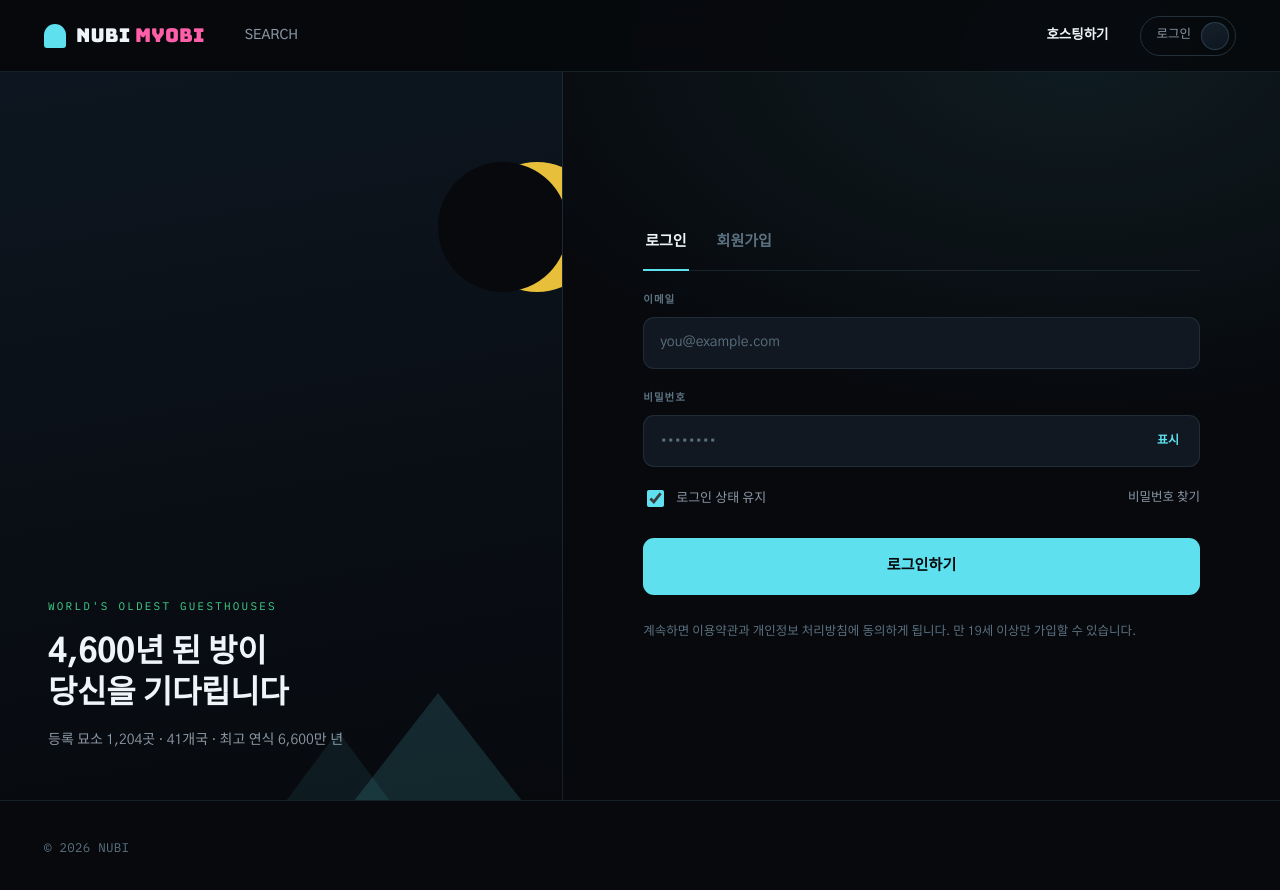
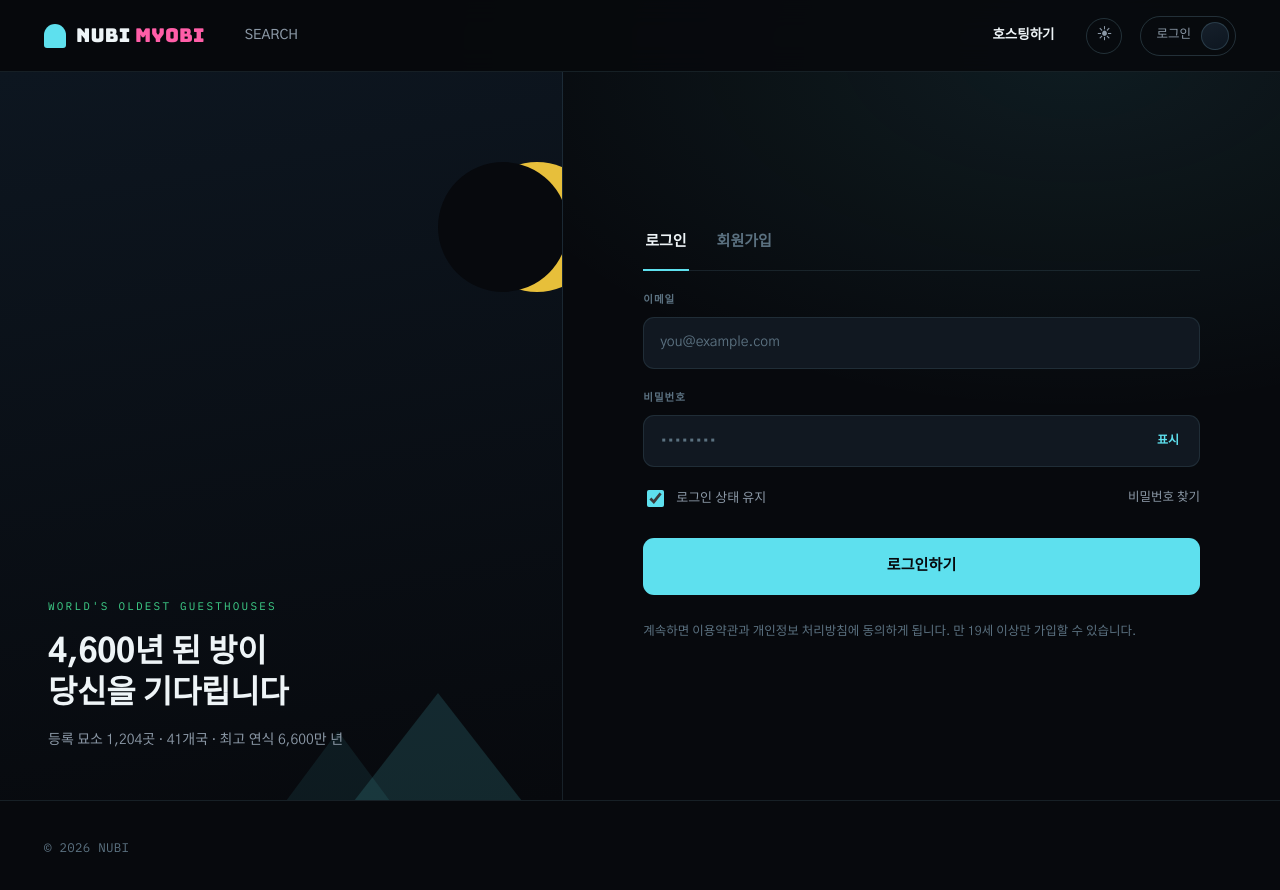
Before and after one commit to jiy0-0nv/nubi, a React (Vite) app in the folder frontend/: page /login in a window 1280 px wide. Shown: the top 890 px of the page. Built offline with nearby package versions, Linux system fonts and the light colour scheme; a web font is replaced by a local one.

Commit message:
라이트모드를 만들었어요

```diff
--- a/frontend/index.html
+++ b/frontend/index.html
@@ -16,6 +16,17 @@
     />
 
     <title>Nubi</title>
+
+    <!-- 라이트모드 저장값을 CSS/React가 그리기 전에 <html>에 반영해 깜빡임을 막습니다 -->
+    <script>
+      (function () {
+        try {
+          if (localStorage.getItem('nubi-theme') === 'light') {
+            document.documentElement.dataset.theme = 'light';
+          }
+        } catch (e) {}
+      })();
+    </script>
   </head>
   <body>
     <div id="root"></div>
--- a/frontend/src/components/Navbar.jsx
+++ b/frontend/src/components/Navbar.jsx
@@ -2,6 +2,12 @@ import { useState } from 'react';
 import { Link, NavLink, useNavigate } from 'react-router-dom';
 import { useAuth } from '../context/AuthContext';
 import { updateRole } from '../api/auth';
+
+const THEME_KEY = 'nubi-theme';
+
+function getInitialTheme() {
+  return document.documentElement.dataset.theme === 'light' ? 'light' : 'dark';
+}
 
 /**
  * 사용자 영역 상단 헤더.
@@ -13,6 +19,19 @@ export default function Navbar() {
   const { isAuthenticated, isAdmin, userId, profile, logout, reloadProfile } = useAuth();
   const navigate = useNavigate();
   const [becomingHost, setBecomingHost] = useState(false);
+  const [theme, setTheme] = useState(getInitialTheme);
+
+  // 묘지 컨셉(다크)이 기본. 라이트모드는 평범한 숙소 사이트처럼 보이는 이스터에그.
+  const toggleTheme = () => {
+    const next = theme === 'light' ? 'dark' : 'light';
+    setTheme(next);
+    document.documentElement.dataset.theme = next;
+    try {
+      localStorage.setItem(THEME_KEY, next);
+    } catch {
+      /* 저장 실패해도 이번 세션 화면 전환은 그대로 유지됩니다. */
+    }
+  };
 
   const handleLogout = () => {
     logout();
@@ -74,9 +93,15 @@ export default function Navbar() {
               호스팅하기
             </Link>
           )}
-          {/* <span className="mono dim" style={{ fontSize: 12 }}>
-            TODO: 다크모드 전환 버튼
-          </span> */}
+          <button
+            type="button"
+            className="theme-toggle"
+            onClick={toggleTheme}
+            aria-label={theme === 'light' ? '다크모드로 전환' : '라이트모드로 전환'}
+            title={theme === 'light' ? '다크모드로 전환' : '라이트모드로 전환'}
+          >
+            {theme === 'light' ? '☾' : '☀'}
+          </button>
 
           {isAuthenticated ? (
             <div className="login-pill">
--- a/frontend/src/index.css
+++ b/frontend/src/index.css
@@ -74,6 +74,41 @@
 
   --header-h: 72px;
   color-scheme: dark;
+
+  /* 선택 영역 텍스트 — 라이트/다크 모두 밝은 시안 위에 얹히므로 고정 어두운색 */
+  --on-accent: #07090d;
+  /* 상단 헤더 배경 (블러 위에 얹는 반투명 판) */
+  --surface-header: rgba(7, 9, 13, 0.9);
+}
+
+/* -------------------- 1-b) 라이트 모드 (이스터에그) --------------------
+ * 켜면 고딕 묘지 콘셉트를 벗고 평범한 숙소 예약 사이트처럼 보입니다.
+ * 값만 갈아끼우는 토큰이라 나머지 CSS는 그대로 재사용됩니다. */
+:root[data-theme='light'] {
+  --void: #f6f7f9;
+  --soil: #ffffff;
+  --stone: #ffffff;
+  --stone-2: #eef1f4;
+  --grave: #eef1f4;
+
+  --blood: #0f8b9e;
+  --blood-bright: #0a94a8;
+  --blood-glow: rgba(10, 148, 168, 0.14);
+  --rust: #c2ccd3;
+
+  --bone: #12181f;
+  --ash: #55636f;
+  --ash-dim: #7c8790;
+
+  --hair: rgba(18, 24, 31, 0.1);
+  --hair-strong: rgba(18, 24, 31, 0.18);
+  --hair-blood: rgba(10, 148, 168, 0.32);
+
+  --shadow: 0 20px 44px -26px rgba(18, 24, 31, 0.22);
+  --shadow-blood: 0 0 0 1px var(--hair-blood), 0 16px 34px -20px rgba(18, 24, 31, 0.16);
+  --surface-header: rgba(255, 255, 255, 0.86);
+
+  color-scheme: light;
 }
 
 /* ------------------------- 2) 리셋 / 기본 ------------------------- */
@@ -121,7 +156,7 @@ textarea {
 
 ::selection {
   background: var(--blood-bright);
-  color: var(--void);
+  color: var(--on-accent);
 }
 
 ::-webkit-scrollbar {
@@ -323,7 +358,7 @@ p {
 
 .btn-primary {
   background: var(--blood-bright);
-  color: var(--void);
+  color: var(--on-accent);
   border-color: transparent;
 }
 
@@ -917,7 +952,7 @@ a.list-row:hover,
   height: var(--header-h);
   display: flex;
   align-items: center;
-  background: rgba(7, 9, 13, 0.9);
+  background: var(--surface-header);
   backdrop-filter: blur(14px);
   border-bottom: 1px solid var(--hair);
 }
@@ -978,6 +1013,26 @@ a.list-row:hover,
 }
 
 /* ---- 로그인 필 ---- */
+.theme-toggle {
+  display: grid;
+  place-items: center;
+  width: 36px;
+  height: 36px;
+  flex-shrink: 0;
+  border: 1px solid var(--hair-strong);
+  border-radius: 999px;
+  background: transparent;
+  color: var(--ash);
+  font-size: 15px;
+  cursor: pointer;
+  transition: border-color 0.16s ease, color 0.16s ease;
+}
+
+.theme-toggle:hover {
+  border-color: var(--hair-blood);
+  color: var(--bone);
+}
+
 .login-pill {
   display: flex;
   align-items: center;
@@ -1013,7 +1068,7 @@ a.list-row:hover,
 
 .login-pill-avatar.filled {
   background: linear-gradient(160deg, var(--blood-bright), var(--rust));
-  color: var(--void);
+  color: var(--on-accent);
   border-color: transparent;
 }
 
@@ -1024,7 +1079,7 @@ a.list-row:hover,
   border: 1px solid transparent;
   flex-shrink: 0;
   background: linear-gradient(160deg, var(--blood-bright), var(--rust));
-  color: var(--void);
+  color: var(--on-accent);
   font-family: var(--font-display);
   font-size: 11px;
   font-weight: 700;
@@ -1245,7 +1300,7 @@ a.list-row:hover,
   padding: 0 24px;
   border-radius: var(--r-md);
   background: var(--blood-bright);
-  color: var(--void);
+  color: var(--on-accent);
   font-family: var(--font-display);
   font-weight: 800;
   font-size: 14px;
@@ -1439,6 +1494,11 @@ a.list-row:hover,
   right: 32px;
   bottom: 28px;
   z-index: 1;
+}
+
+.detail-hero-caption .eyebrow {
+  /* 사진 위 어두운 그라디언트에 얹히는 자리라 테마와 무관하게 밝은 시안으로 고정 */
+  color: #5ee0ee;
 }
 
 .detail-hero-arrow {
@@ -1851,7 +1911,7 @@ a.list-row:hover,
   font-family: var(--font-display);
   font-size: 24px;
   font-weight: 700;
-  color: var(--void);
+  color: var(--on-accent);
 }
 
 .tile {
@@ -2156,7 +2216,7 @@ table.table {
 .image-cell .image-thumb-btn.active {
   border-color: var(--hair-blood);
   background: var(--blood-bright);
-  color: var(--void);
+  color: var(--on-accent);
   cursor: default;
 }
 
```
